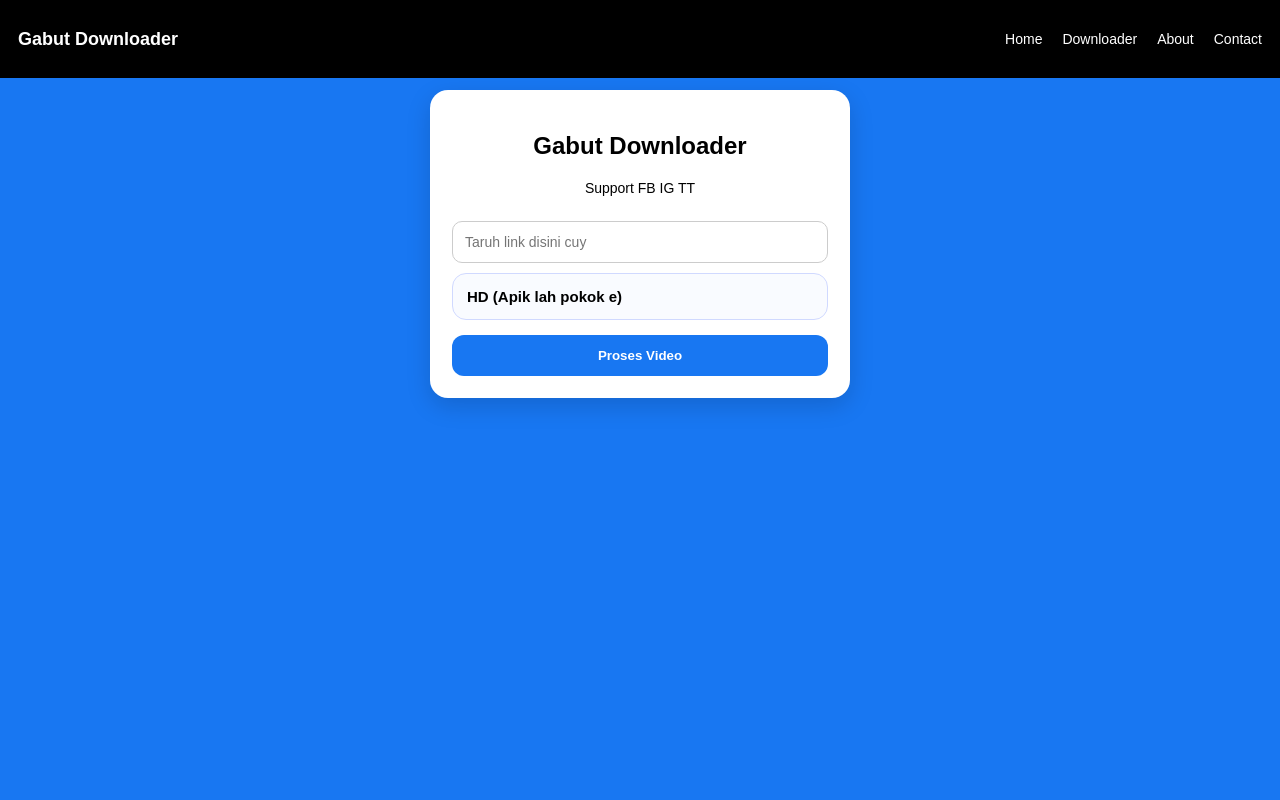
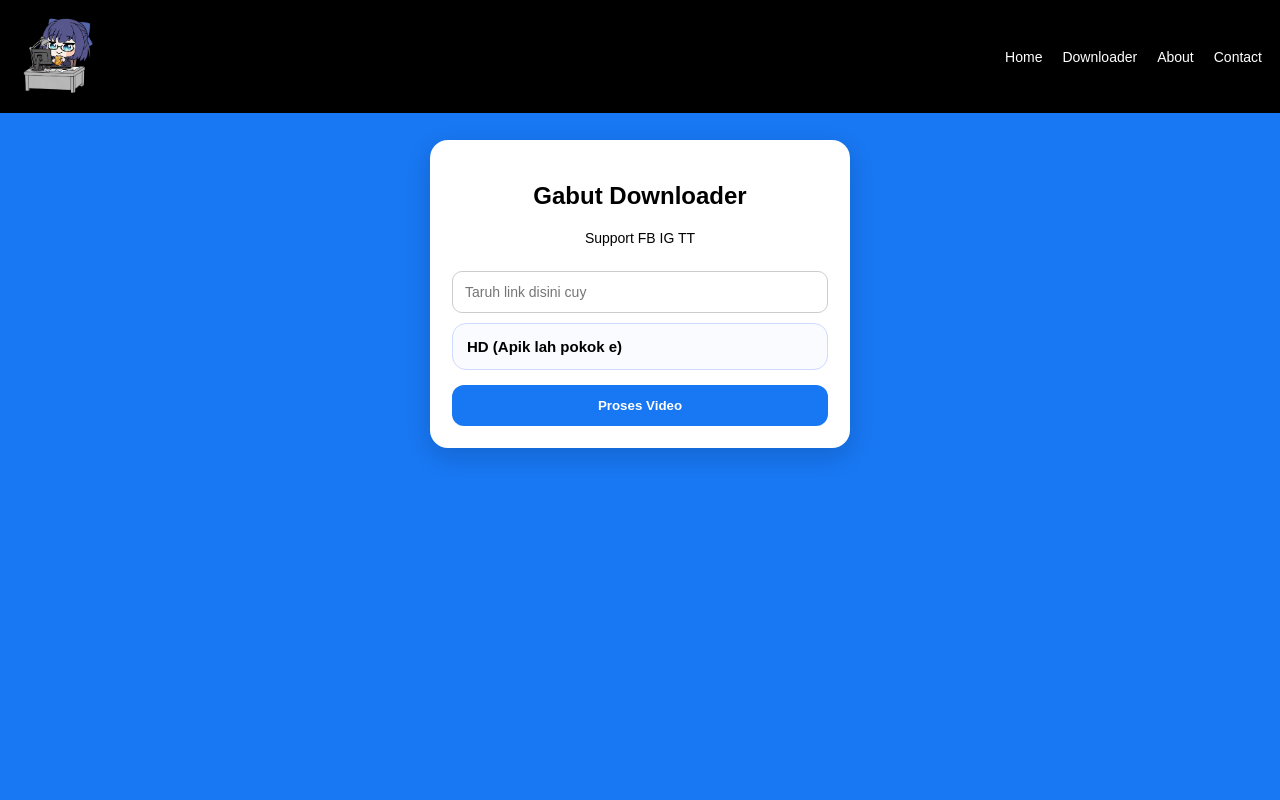
Before and after one commit to m-pandra/VidDownload, a Flask app: page / in a window 1280 px wide. Run offline with Flask 3, Linux system fonts and the light colour scheme.

Commit message:
Update sentuhan kecil

```diff
--- a/static/style.css
+++ b/static/style.css
@@ -9,7 +9,7 @@
     background: #1877f2; /* FULL BIRU */
     min-height: 100vh;
     margin: 0;
-    padding-top: 70px; /* ruang navbar */
+    padding-top: 120px; /* ruang navbar */
     display: flex;
     justify-content: center;
     align-items: flex-start;
@@ -35,6 +35,11 @@
 .nav-brand {
     font-size: 18px;
     font-weight: bold;
+}
+.nav-brand img{
+    height: 80px;
+    width: auto;
+    object-fit: contain;
 }
 
 .nav-toggle {
@@ -159,7 +164,7 @@
 
     body {
         display: block;
-        padding-top: 65px;
+        padding-top: 125px;
     }
 
     .container {
--- a/templates/index.html
+++ b/templates/index.html
@@ -9,7 +9,9 @@
 
 <!-- ===== NAVBAR ===== -->
 <nav class="navbar">
-    <div class="nav-brand">Gabut Downloader</div>
+    <div class="nav-brand">
+        <img src="{{ url_for('static', filename='logo.gif') }}" alt="">
+    </div>
     <div class="nav-toggle" onclick="toggleMenu()">☰</div>
 
     <ul class="nav-menu" id="navMenu">
```
Also changed, not shown: static/logo.gif (added), 1 other file.
